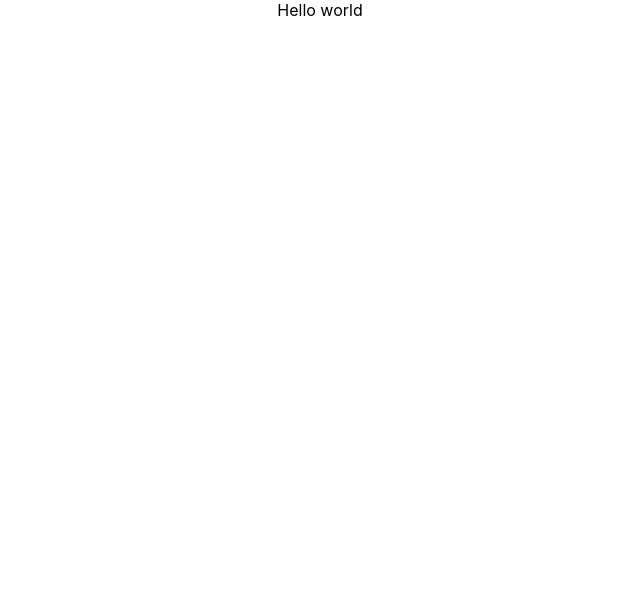
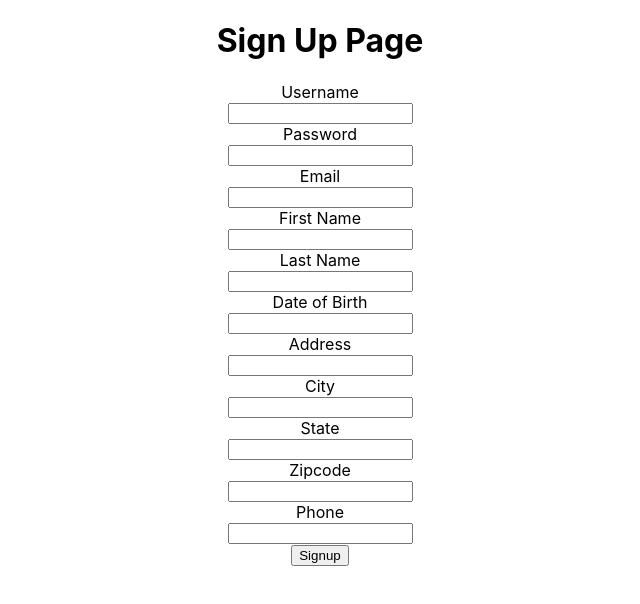
Before and after one commit to neu-seattle-cs5500-summer2022/project-SM22-LincolnCardosodeFaria-mikael1017-panmei-minhphan, a React (Create React App) app in the folder frontend/frontend/: page /signup in a window 1280 px wide. Shown: the top 604 px of the page, without its empty margins (320-960 px from the left). Built offline with nearby package versions, Linux system fonts and the light colour scheme.

Commit message:
Sign Up page basic UI

```diff
--- a/frontend/frontend/src/containers/App.js
+++ b/frontend/frontend/src/containers/App.js
@@ -1,7 +1,17 @@
 import "../style/App.css";
+import { Routes, Route } from "react-router-dom";
+import Homepage from "./HomePage";
+import SignupPage from "./SignupPage";
 
 function App() {
-  return <div className="App">Hello world</div>;
+  return (
+    <div className="App">
+      <Routes>
+        <Route path="/" element={<Homepage />}></Route>
+        <Route path="signup" element={<SignupPage />}></Route>
+      </Routes>
+    </div>
+  );
 }
 
 export default App;
--- a/frontend/frontend/src/containers/Homepage.js
+++ b/frontend/frontend/src/containers/Homepage.js
@@ -1,3 +1,18 @@
-const Home = () => {};
+import React from "react";
+import { Navigate, useNavigate } from "react-router-dom";
 
-export default Home;
+function Homepage() {
+  const navigate = useNavigate();
+  const goSignUp = () => {
+    navigate("/signup");
+  };
+  return (
+    <div>
+      <button variant="contained" onClick={goSignUp}>
+        SignUp
+      </button>
+    </div>
+  );
+}
+
+export default Homepage;
--- a/frontend/frontend/src/containers/SignupPage.js
+++ b/frontend/frontend/src/containers/SignupPage.js
@@ -0,0 +1,128 @@
+import React, { useState } from "react";
+import { useNavigate } from "react-router-dom";
+
+function SignupPage() {
+  // create state variables for each input
+  const navigate = useNavigate();
+  const [username, setUsername] = useState("");
+  const [firstName, setFirstName] = useState("");
+  const [lastName, setLastName] = useState("");
+  const [email, setEmail] = useState("");
+  const [password, setPassword] = useState("");
+  const [dateOfBirth, setDateOfBirth] = useState("");
+  const [address, setAddress] = useState("");
+  const [city, setCity] = useState("");
+  const [state, setState] = useState("");
+  const [zipcode, setZipcode] = useState("");
+  const [phone, setPhone] = useState("");
+
+  const createUser = (e) => {
+    e.preventDefault();
+    // TODO: post request here
+  };
+  return (
+    <div>
+      <h1> Sign Up Page</h1>
+      <form className="form" onSubmit={createUser}>
+        {}
+        <div> Username </div>
+        <input
+          label="Username"
+          variant="filled"
+          required
+          value={username}
+          onChange={(e) => setUsername(e.target.value)}
+        />
+        <div> Password </div>
+        <input
+          label="Password"
+          variant="filled"
+          required
+          value={password}
+          onChange={(e) => setPassword(e.target.value)}
+        />
+        <div> Email </div>
+        <input
+          label="Email"
+          variant="filled"
+          type="email"
+          required
+          value={email}
+          onChange={(e) => setEmail(e.target.value)}
+        />
+        <div> First Name </div>
+        <input
+          label="First Name"
+          variant="filled"
+          required
+          value={firstName}
+          onChange={(e) => setFirstName(e.target.value)}
+        />
+        <div> Last Name </div>
+        <input
+          label="Last Name"
+          variant="filled"
+          required
+          value={lastName}
+          onChange={(e) => setLastName(e.target.value)}
+        />
+        <div> Date of Birth </div>
+        <input
+          label="Date of Birth"
+          variant="filled"
+          required
+          value={dateOfBirth}
+          onChange={(e) => setDateOfBirth(e.target.value)}
+        />
+        <div> Address </div>
+        <input
+          label="Date of Birth"
+          variant="filled"
+          required
+          value={address}
+          onChange={(e) => setAddress(e.target.value)}
+        />
+        <div> City </div>
+        <input
+          label="city"
+          variant="filled"
+          required
+          value={city}
+          onChange={(e) => setCity(e.target.value)}
+        />
+        <div> State </div>
+        <input
+          label="State"
+          variant="filled"
+          required
+          value={state}
+          onChange={(e) => setState(e.target.value)}
+        />
+        <div> Zipcode </div>
+        <input
+          label="Zipcode"
+          variant="filled"
+          required
+          value={zipcode}
+          onChange={(e) => setZipcode(e.target.value)}
+        />
+        <div> Phone </div>
+        <input
+          label="Phone"
+          variant="filled"
+          required
+          value={phone}
+          onChange={(e) => setPhone(e.target.value)}
+        />
+
+        <div>
+          <button type="submit" variant="contained" color="primary">
+            Signup
+          </button>
+        </div>
+      </form>
+    </div>
+  );
+}
+
+export default SignupPage;
```
